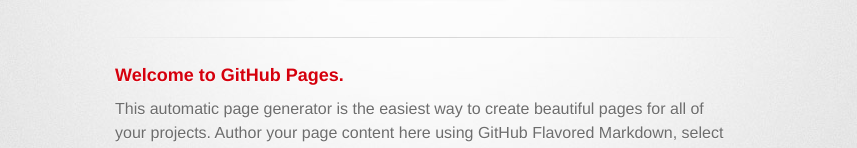
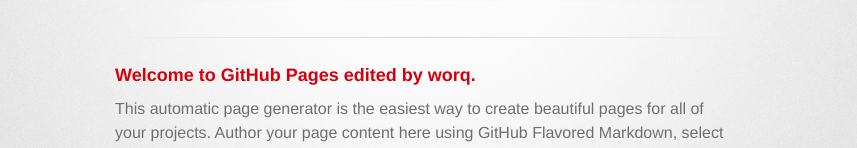
Before and after one commit to MikeFarrow/tst, a plain HTML site: page index.html in a window 1280 px wide. Shown: the part 209-357 px from the top of the page, without its empty margins (215-1072 px from the left). Drawn offline with Linux system fonts and the light colour scheme; a web font is replaced by a local one.

Commit message:
test manual edir

```diff
--- a/index.html
+++ b/index.html
@@ -31,7 +31,7 @@
         <hr>
 
         <section id="main_content">
-          <h3>Welcome to GitHub Pages.</h3>
+          <h3>Welcome to GitHub Pages edited by worq.</h3>
 
 <p>This automatic page generator is the easiest way to create beautiful pages for all of your projects. Author your page content here using GitHub Flavored Markdown, select a template crafted by a designer, and publish. After your page is generated, you can check out the new branch:</p>
 
```
